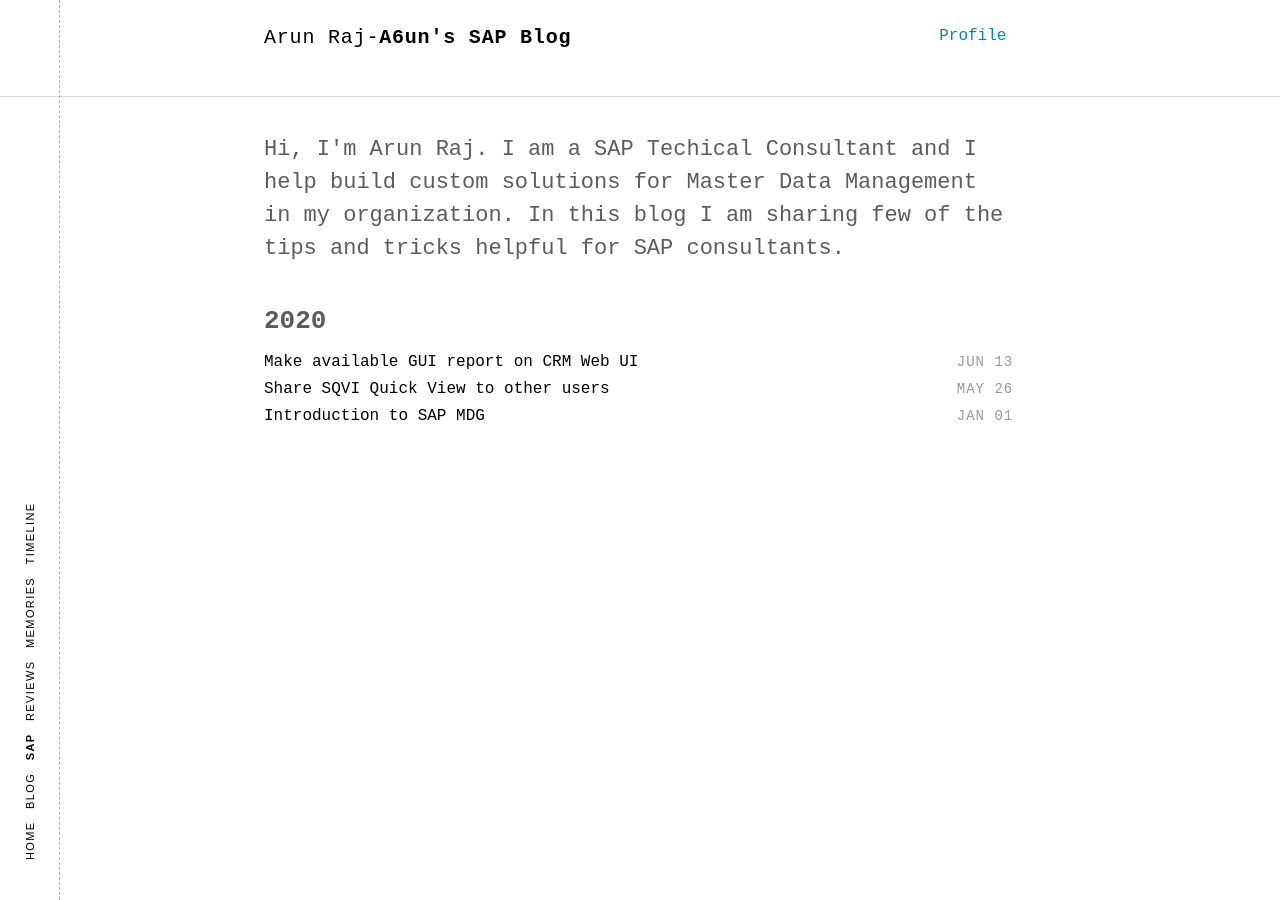
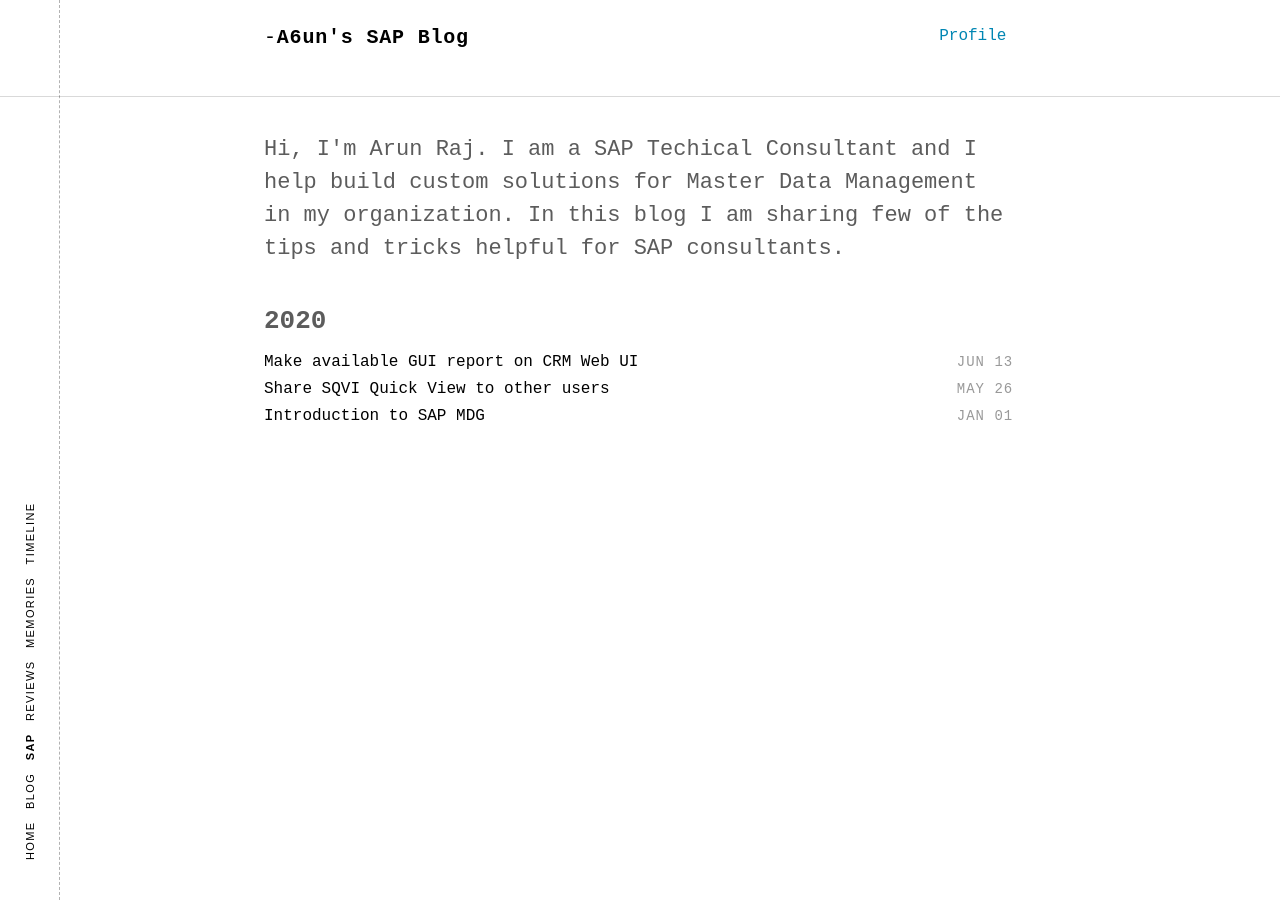
Before and after one commit to a6unraj/a6unraj.github.io, a Jekyll site: the page built from index.html, in a window 1280 px wide. Built offline with Jekyll 4.4.1, drawn with Linux system fonts in a browser that asks for light colours; some web fonts are replaced; comment, search, counter and statistics services are not loaded.

Commit message:
Update _config.yml

```diff
--- a/_config.yml
+++ b/_config.yml
@@ -1,5 +1,5 @@
 # Site settings
-title_left    : "Arun Raj"
+title_left    : "" # default: ""
 title_right   : "" # default: ""
 description   : "A6un's SAP Blog"
 keywords      : "Arun Raj, SAP Technical Consultant, SAP MDG, SAP CRM, MDG, CRM"
```
